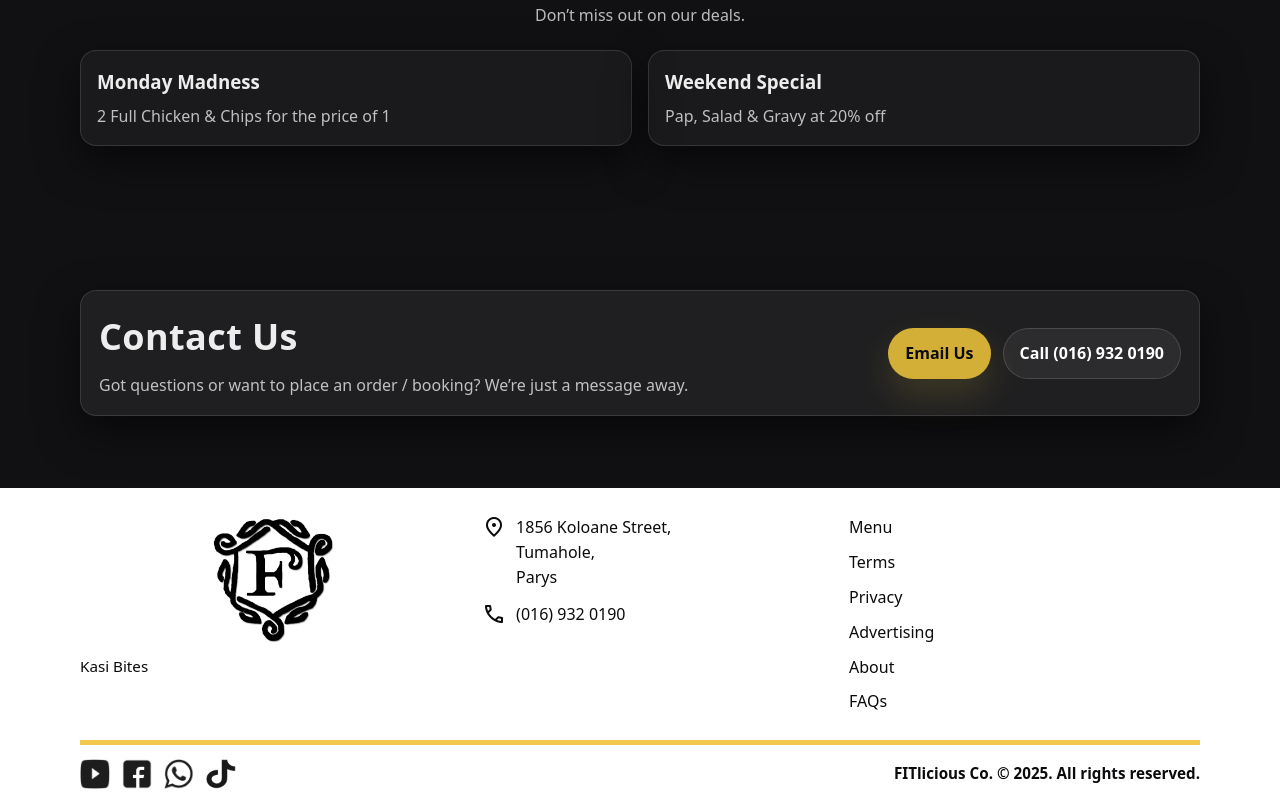
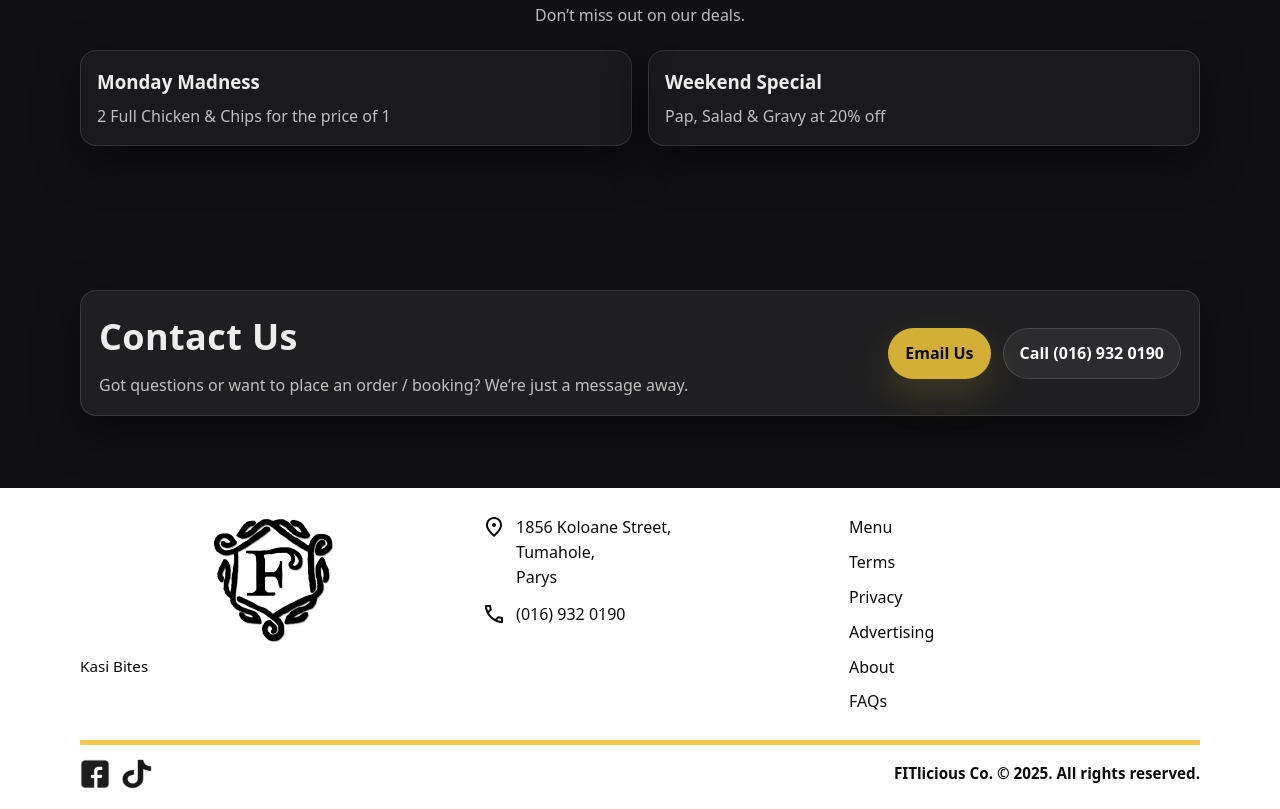
Before and after one commit to TheeKingZa/FITlicious_Co, a plain HTML site: page home.html in a window 1280 px wide. Shown: the part 1178-1987 px from the top of the page. Drawn offline with nearby package versions, Linux system fonts and the light colour scheme.

```diff
--- a/home.html
+++ b/home.html
@@ -232,15 +232,15 @@
     <!-- Bottom row -->
     <div class="container footer-bottom">
       <div class="socials" aria-label="Social media links">
-        <a href="#" aria-label="YouTube">
+        <!-- <a href="#" aria-label="YouTube">
           <img class="footer-socials" src="./static/data/images/Socials/youtube.png" alt="" />
-        </a>
-        <a href="#" aria-label="Facebook">
+        </a> -->
+        <a href="https://www.facebook.com/profile.php?id=100076334163515" aria-label="Facebook">
           <img class="footer-socials" src="./static/data/images/Socials/facebook.png" alt="" />
         </a>
-        <a href="#" aria-label="WhatsApp">
+        <!-- <a href="#" aria-label="WhatsApp">
           <img class="footer-socials" src="./static/data/images/Socials/whatsapp.png" alt="" />
-        </a>
+        </a> -->
         <a href="https://www.tiktok.com/@fitlicious.co" target="_blank" rel="noopener noreferrer" aria-label="TikTok">
           <img class="footer-socials" src="./static/data/images/Socials/tiktok.png" alt="" />
         </a>
```
Also changed, not shown: index.html (+4 -4 lines), menu.html (+3 -3 lines).
